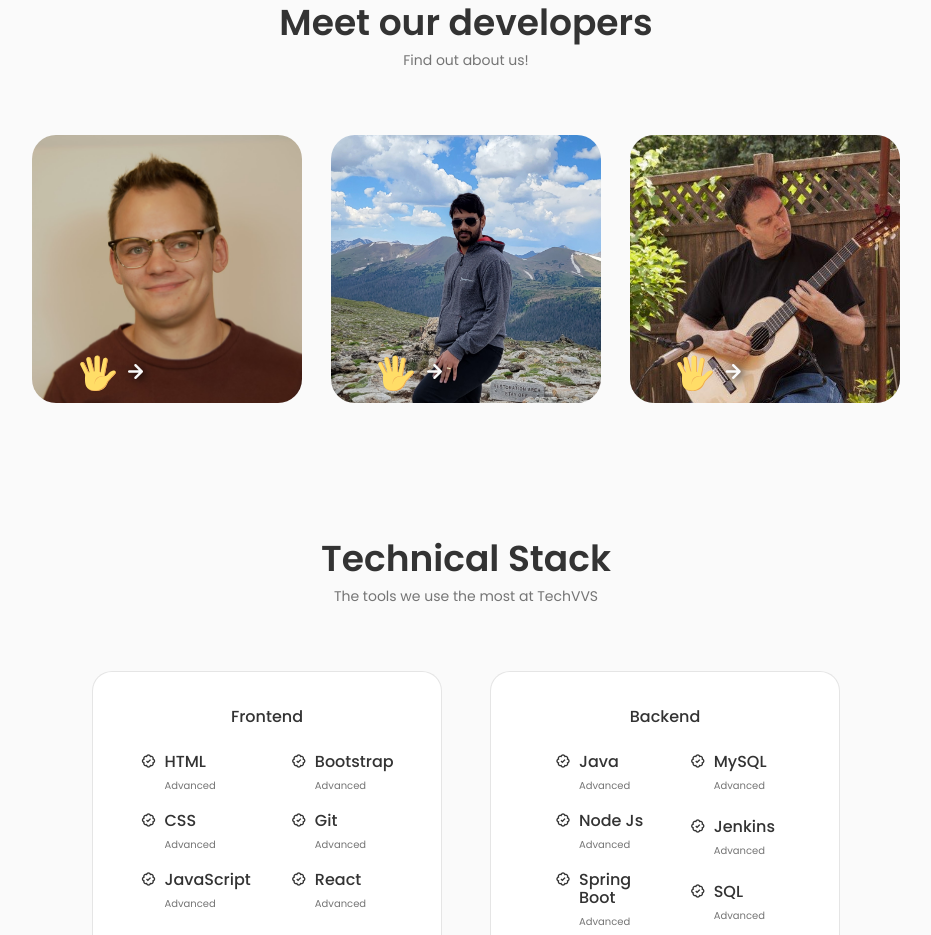
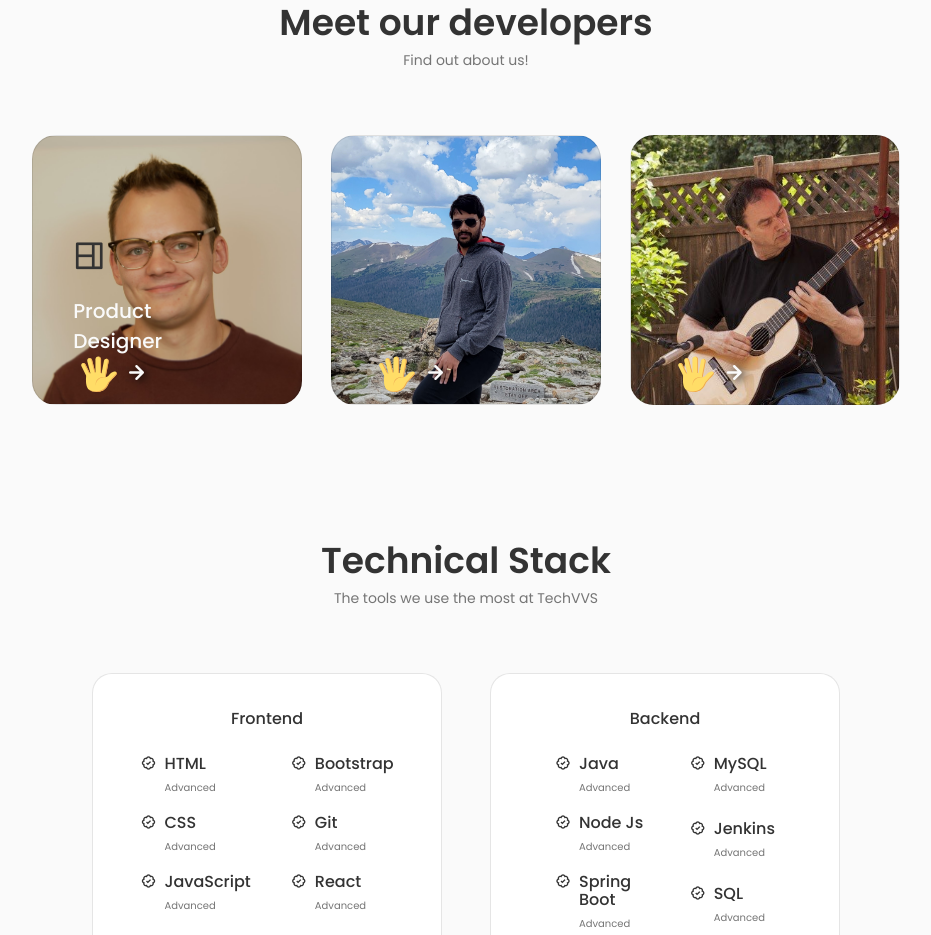
Before and after one commit to JavascriptJenkins/techVVS-landing-page, a React (Create React App) app: page / in a window 1280 px wide. Shown: the part 1420-2355 px from the top of the page, without its empty margins (174-1105 px from the left). Built offline with nearby package versions, Linux system fonts and the light colour scheme.

Commit message:
updating recent changes.. minor..

```diff
--- a/src/components/dev/Dev.jsx
+++ b/src/components/dev/Dev.jsx
@@ -17,14 +17,17 @@ const Dev = () => {
 
       <div className="dev__container container grid">
         <div className="dev__content dev__odin">
-          {/* <div>
+          <div>
             <i className="uil uil-web-grid dev__icon"></i>
+            {/* <i className="bx bxl-react dev__icon"></i> */}
+            {/* React Boxicon img */}
+
 
 
             <h3 className="dev__title">
               Product <br /> Designer
             </h3>
-          </div> */}
+          </div>
 
           <span className="dev__button" onClick={() => toggleTab(1)}>
             <Hand />
--- a/src/components/dev/dev.css
+++ b/src/components/dev/dev.css
@@ -6,8 +6,11 @@
 
 .dev__content {
     position: relative;
+    border: 1px solid rgba(0, 0, 0, 0.1);
+    /* background-color: var(--container-color); */
     padding: 6rem 0 2rem 2.5rem;
 }
+
 
 .dev__odin {
     background: url(../../assets//odin-dev.jpg);
@@ -17,8 +20,8 @@
     /* box-shadow: inset 0 0 25px rgb(255, 255, 255); */
     /*this box-shadow adds a blur effect */
     border-radius: 1.5rem;
-    width: 270px;
-    height: 268px;
+    /* width: 270px;
+    height: 268px; */
     /* animation: profile__animate 8s ease-in-out infinite 1s; */
 }
 
@@ -28,8 +31,8 @@
     background-position: center;
     background-size: cover;
     border-radius: 1.5rem;
-    width: 270px;
-    height: 268px;
+    /* width: 270px;
+    height: 268px; */
 }
 
 .dev__toby {
@@ -38,8 +41,8 @@
     background-position: center;
     background-size: cover;
     border-radius: 1.5rem;
-    width: 270px;
-    height: 268px;
+    /* width: 270px;
+    height: 268px; */
 }
 
 .dev__icon {
@@ -53,6 +56,7 @@
     font-size: var(--h3-font-size);
     margin-bottom: var(--mb-1);
     font-weight: var(--font-medium);
+    color: var(--body-color);
 }
 
 .dev__button {
@@ -102,7 +106,11 @@
 .dev__modal-content {
     width: 500px;
     position: relative;
-    background-color: var(--container-color);
+    /* background-color: var(--container-color); */
+    background: url(../../assets//odin-dev.jpg);
+    background-repeat: no-repeat;
+    background-position: center;
+    background-size: cover;
     padding: 4.5rem 2.5rem 2.5rem;
     border-radius: 1.5rem;
 }
```
Also changed, not shown: src/components/services/services.css (indentation only).
